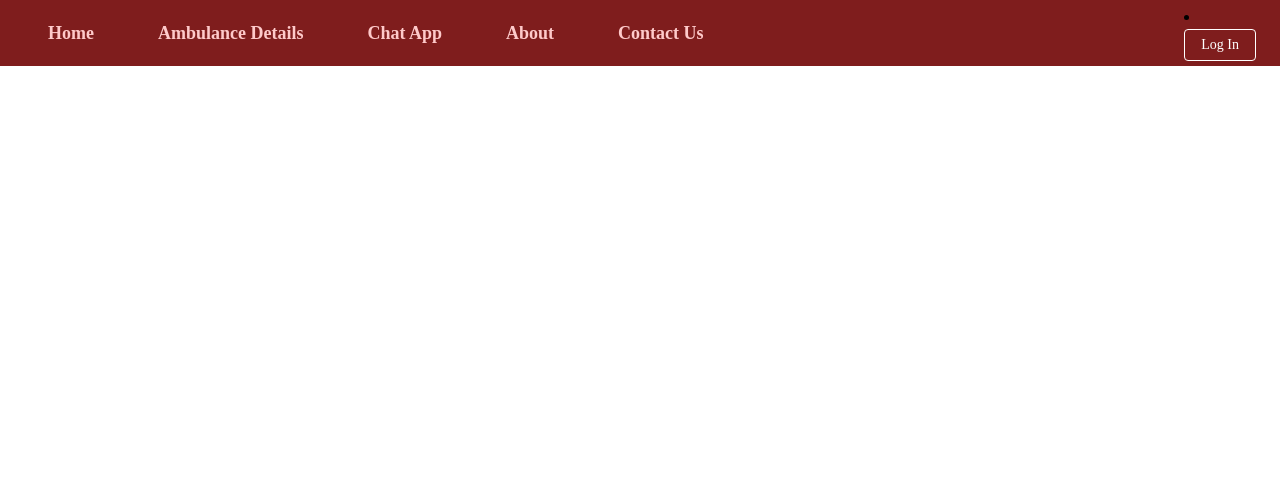
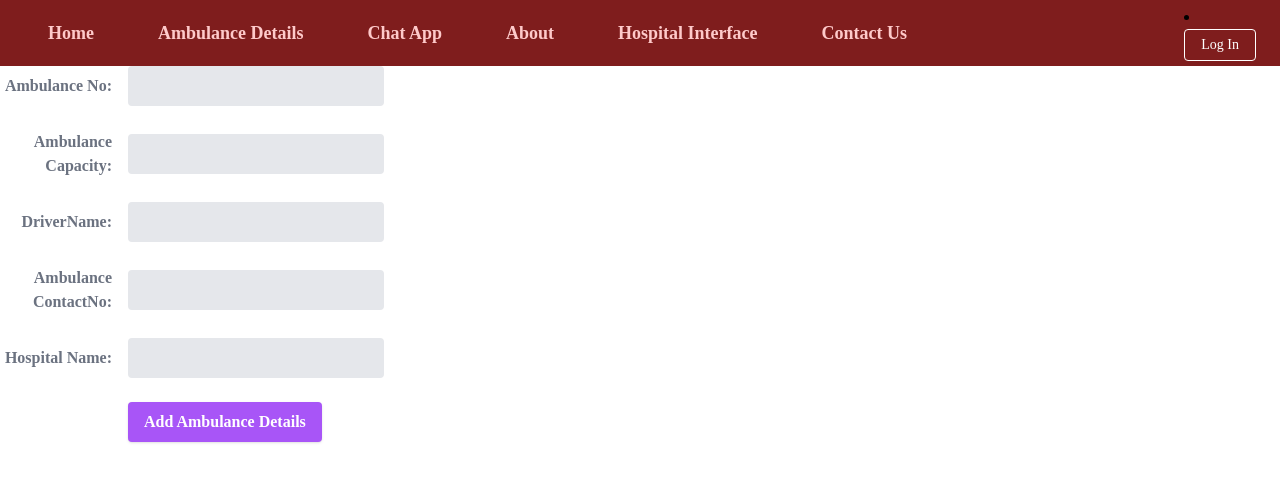
Before and after one commit to Pundiraryan/ambulanceManagement, a React (Create React App) app: page /addAmb in a window 1280 px wide. Shown: the top 482 px of the page. Built offline with nearby package versions, Linux system fonts and the light colour scheme; a web font is replaced by a local one.

Commit message:
AmbulanceInterface

```diff
--- /dev/null
+++ b/src/components/AddAmb.js
@@ -0,0 +1,78 @@
+import React from 'react'
+const AddAmb = () => {
+  return (
+    <>
+        <form  method="post" className="w-full max-w-sm">
+  <div className="md:flex md:items-center mb-6">
+    <div className="md:w-1/3">
+      <label className="block text-gray-500 font-bold md:text-right mb-1 md:mb-0 pr-4" for="inline-full-name">
+        Ambulance No:
+      </label>
+    </div>
+    <div className="md:w-2/3">
+      <input className="bg-gray-200 appearance-none border-2 border-gray-200 rounded w-full py-2 px-4 text-gray-700 leading-tight focus:outline-none focus:bg-white focus:border-purple-500" id="inline-full-name" type="text" />
+    </div>
+  </div>
+
+
+  <div className="md:flex md:items-center mb-6">
+    <div className="md:w-1/3">
+      <label className="block text-gray-500 font-bold md:text-right mb-1 md:mb-0 pr-4" for="inline-full-name">
+        Ambulance Capacity:
+      </label>
+    </div>
+    <div className="md:w-2/3">
+      <input className="bg-gray-200 appearance-none border-2 border-gray-200 rounded w-full py-2 px-4 text-gray-700 leading-tight focus:outline-none focus:bg-white focus:border-purple-500" id="inline-full-name" type="number" />
+    </div>
+  </div>
+
+
+
+  <div className="md:flex md:items-center mb-6">
+    <div className="md:w-1/3">
+      <label className="block text-gray-500 font-bold md:text-right mb-1 md:mb-0 pr-4" for="inline-password">
+        DriverName:
+      </label>
+    </div>
+    <div className="md:w-2/3">
+      <input className="bg-gray-200 appearance-none border-2 border-gray-200 rounded w-full py-2 px-4 text-gray-700 leading-tight focus:outline-none focus:bg-white focus:border-purple-500" id="inline-password" type="text" />
+    </div>
+  </div>
+
+  <div className="md:flex md:items-center mb-6">
+    <div className="md:w-1/3">
+      <label className="block text-gray-500 font-bold md:text-right mb-1 md:mb-0 pr-4" for="inline-full-name">
+        Ambulance ContactNo:
+      </label>
+    </div>
+    <div className="md:w-2/3">
+      <input className="bg-gray-200 appearance-none border-2 border-gray-200 rounded w-full py-2 px-4 text-gray-700 leading-tight focus:outline-none focus:bg-white focus:border-purple-500" id="inline-full-name" type="number" />
+    </div>
+  </div>
+
+  <div className="md:flex md:items-center mb-6">
+    <div className="md:w-1/3">
+      <label className="block text-gray-500 font-bold md:text-right mb-1 md:mb-0 pr-4" for="inline-full-name">
+        Hospital Name:
+      </label>
+    </div>
+    <div className="md:w-2/3">
+      <input className="bg-gray-200 appearance-none border-2 border-gray-200 rounded w-full py-2 px-4 text-gray-700 leading-tight focus:outline-none focus:bg-white focus:border-purple-500" id="inline-full-name" type="text" />
+    </div>
+  </div>
+
+
+  <div className="md:flex md:items-center">
+    <div className="md:w-1/3"></div>
+    <div className="md:w-2/3">
+      <button className="shadow bg-purple-500 hover:bg-purple-400 focus:shadow-outline focus:outline-none text-white font-bold py-2 px-4 rounded" type="button">
+        Add Ambulance Details
+      </button>
+    </div>
+  </div>
+</form>
+    </>
+  )
+}
+
+export default AddAmb
--- a/src/components/App.js
+++ b/src/components/App.js
@@ -7,6 +7,8 @@ import AmdDetails from './AmdDetails';
 import { BrowserRouter, Routes, Route } from "react-router-dom";
 import Home from './Home';
 import ViewPools from './ViewAmbulance';
+import HosInterface from './HosInterface';
+import AddAmb from './AddAmb';
 
 const App = () => {
 
@@ -17,11 +19,12 @@ const App = () => {
       <Routes>
       <Route exact path="/" element={<Home/>} />
       <Route exact path="/ambdetails" element={<AmdDetails/>} />
-
+      <Route exact path="/addAmb" element={<AddAmb/>} />
       <Route exact path="/about" element={<About/>} />
       <Route exact path="/viewpools" element={<ViewPools/>} />
 
         <Route exact path="/contact" element={<Contact/>} />
+        <Route exact path="/hosInterface" element={<HosInterface/>} />
       </Routes>
       </BrowserRouter>
     </>
--- /dev/null
+++ b/src/components/HosInterface.js
@@ -0,0 +1,42 @@
+import React from 'react'
+import AddAmb from './AddAmb'
+import {Link} from "react-router-dom"
+const HosInterface = () => {
+  return (
+    <>
+
+    <Link to="/addAmb">
+
+
+
+    <div class="max-w-sm rounded overflow-hidden shadow-lg">
+  <img class="w-full" src="/img/card-top.jpg" alt="Sunset in the mountains"/>
+  <div class="px-6 py-4">
+    <div class="font-bold text-xl mb-2">Add Available Ambulances</div>
+    <p class="text-gray-700 text-base">
+      Lorem ipsum dolor sit amet, consectetur adipisicing elit. Voluptatibus quia, nulla! Maiores et perferendis eaque, exercitationem praesentium nihil.
+    </p>
+  </div>
+
+</div>
+</Link>
+
+<Link to="/ambdetails">
+<div class="max-w-sm rounded overflow-hidden shadow-lg">
+  <img class="w-full" src="/img/card-top.jpg" alt="Sunset in the mountains"/>
+  <div class="px-6 py-4">
+    <div class="font-bold text-xl mb-2">Remove Available Buses</div>
+    <p class="text-gray-700 text-base">
+      Lorem ipsum dolor sit amet, consectetur adipisicing elit. Voluptatibus quia, nulla! Maiores et perferendis eaque, exercitationem praesentium nihil.
+    </p>
+  </div>
+
+</div>
+</Link>
+
+
+    </>
+  )
+}
+
+export default HosInterface
--- a/src/components/Navbar.js
+++ b/src/components/Navbar.js
@@ -30,9 +30,13 @@ const Navbar = () => {
       <Link to="/about" className=" px-4 block mt-4 lg:inline-block lg:mt-0 text-red-200 hover:text-white mr-4 px-6 font-bold text-lg">
         About
       </Link>
+      <Link to="/hosInterface" className=" px-4 block mt-4 lg:inline-block lg:mt-0 text-red-200 hover:text-white mr-4 px-6 font-bold text-lg">
+        Hospital Interface
+      </Link>
       <Link to="/contact" className=" px-4 block mt-4 lg:inline-block lg:mt-0 text-red-200 hover:text-white mr-4 px-6 font-bold text-lg">
         Contact Us
       </Link>
+
     </div>
     {isAuthenticated &&
       <li>
```
